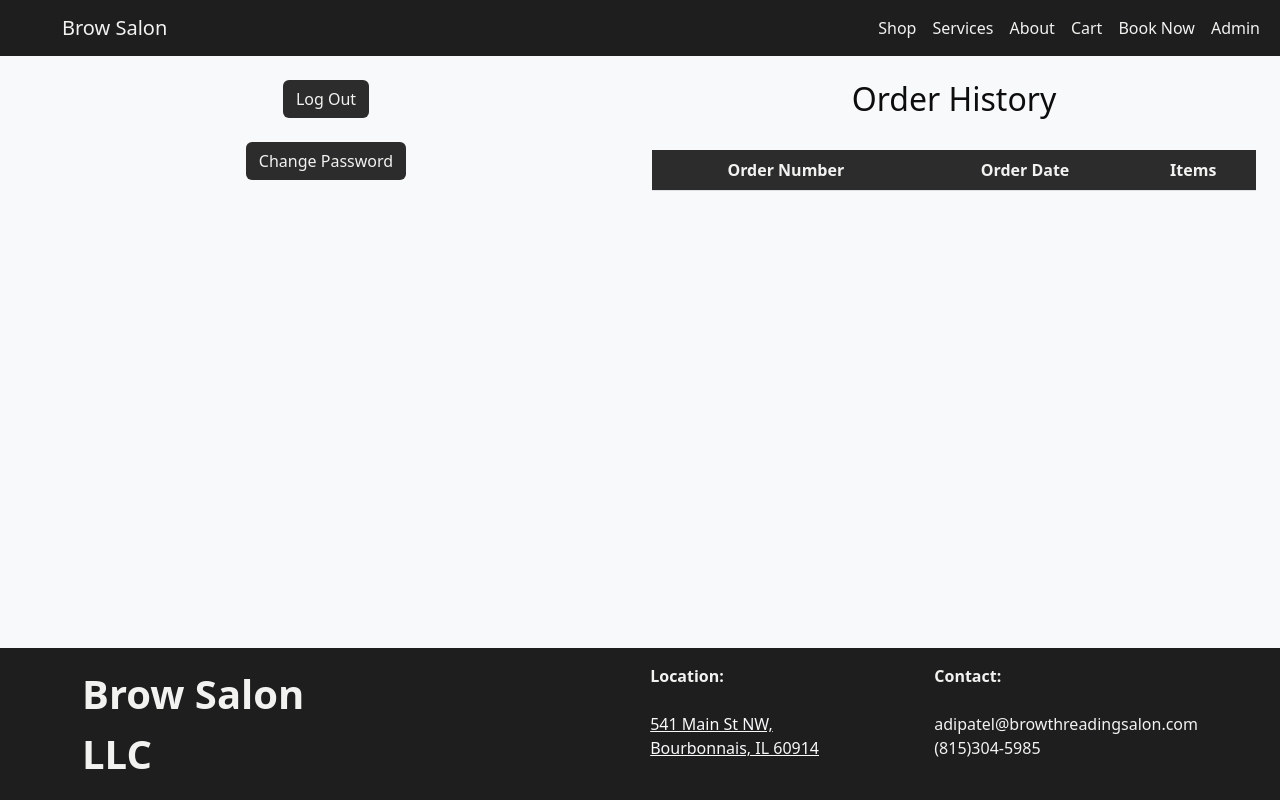
After one commit to TakTak79/salon391, a Django app: page /profile/ in a window 1280 px wide. The commit adds this page. Run offline with Django 5.2, Linux system fonts and the light colour scheme; a user stored in the database is signed in; data comes from the database, SQL or seed files in the repository; both versions use the stored data as it was after the commit; lists and menus that the app fills with data are empty.

Commit message:
Added Order History, Profile page, and email verification for registrations

```diff
--- a/brow_salon/salon/admin.py
+++ b/brow_salon/salon/admin.py
@@ -1,6 +1,6 @@
 from django.contrib import admin
 
-from salon.models import CartItem, Product, Service
+from salon.models import CartItem, Order, Product, Service
 
 # Register your models here.
 
@@ -22,3 +22,4 @@ class ProductAdmin(admin.ModelAdmin):
 admin.site.register(Service,ServiceAdmin)
 admin.site.register(Product, ProductAdmin)
 admin.site.register(CartItem)
+admin.site.register(Order)
--- a/brow_salon/salon/models.py
+++ b/brow_salon/salon/models.py
@@ -25,3 +25,9 @@ class CartItem(models.Model):
 
     def __str__(self):
         return f'{self.quantity} x {self.product.name}'
+
+class Order(models.Model):
+    user = models.ForeignKey(User, on_delete=models.CASCADE)
+    date_added = models.DateTimeField(auto_now_add=True)
+    order_number = models.CharField(max_length=100)
+    itemList = models.TextField(null=True)
--- a/brow_salon/salon/templates/about.html
+++ b/brow_salon/salon/templates/about.html
@@ -10,7 +10,6 @@
             <img src="https://images.pexels.com/photos/331989/pexels-photo-331989.jpeg?auto=compress&cs=tinysrgb&w=600" style="max-width: 550px; width: 100%;" class="img img-fluid", alt="Stock image of a haircut">
         </div>
         <div class="col-sm text-center">
-            <h1>About Us</h1>
             <br>
             <h2>Welcome to Brow Salon</h2>
             <p class="text-center" style="text-indent: 50px;">At Brow Salon, we believe that beauty is more than just a look—it's a feeling. Our salon is a place where you can relax, rejuvenate, and leave feeling your absolute best. With a team of skilled stylists, and beauty professionals, we are dedicated to providing exceptional hair and beauty services tailored to your unique style.</p>
--- /dev/null
+++ b/brow_salon/salon/templates/activate-failed.html
@@ -0,0 +1 @@
+Something went wrong.
--- a/brow_salon/salon/templates/base.html
+++ b/brow_salon/salon/templates/base.html
@@ -3,7 +3,7 @@
   <head>
     <meta charset="utf-8">
     <meta name="viewport" content="width=device-width, initial-scale=1">
-    <title>Bootstrap demo</title>
+    <title>Brow Salon</title>
     <link href="https://cdn.jsdelivr.net/npm/bootstrap@5.3.3/dist/css/bootstrap.min.css" rel="stylesheet" integrity="sha384-QWTKZyjpPEjISv5WaRU9OFeRpok6YctnYmDr5pNlyT2bRjXh0JMhjY6hW+ALEwIH" crossorigin="anonymous">
   </head>
 
@@ -113,7 +113,7 @@
             {% endif %}
             <a class="p-2 nav-item nav-link text-light" href="{% url 'booking' %}">Book Now</a>
             {% if user.is_authenticated %}
-              <a class="p-2 nav-item nav-link text-light" href="{% url 'logout' %}">Logout</a>
+              <a class="p-2 nav-item nav-link text-light" href="{% url 'profile' %}">{{request.user.username}}</a>
             {% else %}
               <a class="p-2 nav-item nav-link text-light" href="{% url 'login_page' %}">Sign up/Login</a>
             {% endif %}
--- a/brow_salon/salon/templates/book.html
+++ b/brow_salon/salon/templates/book.html
@@ -37,7 +37,7 @@
         </div>
 
     {% else %}
-        <div class="text-center">Log in to schedule an appoitnment</div>
+        <div class="text-center">Log in to schedule an appointment</div>
     {% endif %}
     <div class="clear" style=" clear: both; height: 400px;"></div><!-- Clear dvided to help with spacing-->
 {% endblock %}
--- a/brow_salon/salon/templates/index.html
+++ b/brow_salon/salon/templates/index.html
@@ -30,7 +30,7 @@
             <table class="table text-center container-fluid">
                 <thead>
                   <tr>
-                    <th scope="col"><a class="text-light" href="{% url 'services' %}">Service</a></th>
+                    <th scope="col"><a class="text-light" href="{% url 'services' %}">Services</a></th>
                   </tr>
                 </thead>
                 <tbody>
--- /dev/null
+++ b/brow_salon/salon/templates/profile.html
@@ -0,0 +1,38 @@
+{% extends "base.html" %}
+
+
+{% block content %}
+
+<div class="container-fluid">
+    <div class="row">
+        <div class="col-sm text-center">
+            <a class="btn text-center" type="button" href="{% url 'logout' %}"> Log Out</a><br><br>
+            <a class="btn text-center" type="button" href=""> Change Password</a>
+        </div>
+        <div class="col-sm">
+            <h2 class="text-center">Order History</h2><br>
+            <table class="table text-center container-fluid">
+                <thead>
+                  <tr>
+                    <th scope="col">Order Number</th>
+                    <th scope="col">Order Date</th>
+                    <th scope="col">Items</th>
+                  </tr>
+                </thead>
+                <tbody>
+                    {% for order in orders %}
+                    <tr class="text-center">
+                        {% csrf_token %}  <!-- CSRF token for security -->
+
+                            <td>{{order.0}}</td>
+                            <td>{{order.1}}</td>
+                            <td>{{order.2}}</td>
+                      </tr>
+                      {% endfor %}
+                </tbody>
+
+        </div>
+    </div>
+</div>
+
+{% endblock %}
--- a/brow_salon/salon/templates/services.html
+++ b/brow_salon/salon/templates/services.html
@@ -11,7 +11,7 @@
             <thead>
               <tr>
                 <th scope="col">Service</th>
-                <th scope="col">Duration</th>
+                <th scope="col">Duration(min.)</th>
                 <th scope="col">Cost</th>
               </tr>
             </thead>
@@ -19,7 +19,7 @@
             {% csrf_token %}  <!-- CSRF token for security -->
             {% for service in services %}
               <tr class="text-center">
-                <td>{{service.name}}</td>
+                <td><a class="text-dark" href="{% url 'booking' %}">{{service.name}}</a></td>
                 <td>{{service.duration}}</td>
                 <td>${{service.cost}}</td>
               </tr>
--- a/brow_salon/salon/urls.py
+++ b/brow_salon/salon/urls.py
@@ -21,6 +21,8 @@ urlpatterns = [
     path('register/', views.register_page, name='register'),  # Registration page
     path('logout/', views.logout_view, name="logout"),
     path('place_order', views.place_order, name='place_order'),
+    path('activate-user/<uidb64>/<token>', views.activate_user, name='activate'),
+    path('profile/', views.view_profile, name='profile')
 ]
 
 urlpatterns += static(settings.MEDIA_URL, document_root=settings.MEDIA_ROOT)
--- a/brow_salon/salon/views.py
+++ b/brow_salon/salon/views.py
@@ -1,19 +1,41 @@
+from datetime import date, datetime
+import json
 from ntpath import join
+from typing import Self
 from django.http import HttpResponse
 from django.shortcuts import redirect, render
 from django.template import loader
 from django.shortcuts import render, redirect
 from django.contrib import messages
+from django.contrib.sites.shortcuts import get_current_site
 from django.contrib.auth import authenticate, login, logout
 from django.contrib.auth.forms import PasswordChangeForm
 from django.contrib.auth.decorators import login_required
 from django.contrib.auth import update_session_auth_hash
 from django.contrib.auth.models import User
+from django.urls import reverse
 from .models import *
 from django.core.mail import send_mail
+from django_registration.backends import *
+from django.template.loader import render_to_string
+from django.contrib.auth.tokens import PasswordResetTokenGenerator
+from django.utils.http import urlsafe_base64_encode, urlsafe_base64_decode
+from django.utils.encoding import force_bytes
+from django.utils.encoding import force_str
+import threading
 
+class EmailThread(threading.Thread):
+    def __init__(self, email):
+        self.email=email
+        threading.Thread.__init__(self)
+    def run(self):
+        self.email.send()
 
-#from salon.forms import SignUpForm
+class TokenGenerator(PasswordResetTokenGenerator):
+    def _make_hash_value(self, user, timestamp):
+        return str(user.pk)+str(timestamp)+str(user.is_active)
+
+generate_token = TokenGenerator()
 
 # Create your views here.
 def index(request):
@@ -35,8 +57,32 @@ def shop(request):
     all_products = Product.objects.all()
     return render(request, 'shop.html', {'products':all_products})
 
-# def cart(request):
-#     return render(request, 'cart.html')
+
+def activate_user(request, uidb64, token):
+    try:
+        uid=force_str(urlsafe_base64_decode(uidb64))
+        user = User.objects.get(pk=uid)
+    except Exception as e:
+        user=None
+    if user and generate_token.check_token(user,token):
+        user.is_active = True
+        user.save()
+        messages.add_message(request, messages.SUCCESS, 'Email is verified, you can now login')
+        return redirect(reverse('login_page'))
+    return render(request, 'authentication/activate-failed.html',{'user':user})
+
+def send_activation_email(user, request):
+    current_site = get_current_site(request)
+    email_subject = 'Activate your account'
+    email_body = render_to_string('activate.html',{
+        'user':user,
+        'domain':current_site,
+        'uid': urlsafe_base64_encode(force_bytes(user.pk)),
+        'token': generate_token.make_token(user)
+    })
+    send_mail(email_subject,email_body, "browsalon3@gmail.com", [str(user.email)])
+
+
 
 
 def login_page(request):
@@ -74,7 +120,6 @@ def register_page(request):
         last_name = request.POST.get('last_name')
         username = request.POST.get('username')
         password = request.POST.get('password')
-        # phone_number = request.Post.get('phone_number')
 
         # Check if a user with the provided username already exists
         user = User.objects.filter(username=username)
@@ -93,12 +138,14 @@ def register_page(request):
         )
 
         # Set the user's password and save the user object
+        user.is_active=False
         user.set_password(password)
         user.save()
+        send_activation_email(user,request)
 
         # Display an information message indicating successful account creation
-        messages.info(request, "Account created Successfully!")
-        return redirect('register')
+        messages.info(request, "We sent you an email to verify your account")
+        return redirect('login_page')
 
     # Render the registration page template (GET request)
     return render(request, 'register.html')
@@ -151,6 +198,7 @@ def place_order(request):
     total_price = sum(item.product.cost * item.quantity for item in cart_items)
     user = request.user
     user_email = user.email
+    date = datetime.today()
     items=[]
     for item in cart_items:
         items.append(item.product.name +": " + str(item.quantity))
@@ -174,4 +222,24 @@ def place_order(request):
     fail_silently=False,
     )
 
+    #Save order to database
+    order = Order()
+    order.itemList = json.dumps(items)
+    order.user = user
+    #order.date_added = date
+    order.order_number = str(request.user.id) + '-' + date.strftime('%m-%d-%Y')
+    order.save()
+
     return redirect('view_cart')
+
+def view_profile(request):
+    all_orders=Order.objects.filter(user=request.user)
+    jsonDec = json.decoder.JSONDecoder()
+    # order_numbers=[]
+    # order_dates=[]
+    # order_contents=[]
+    orders=[]
+    for order in all_orders:
+       orders.append([order.order_number,order.date_added, jsonDec.decode(order.itemList)])
+
+    return render(request, 'profile.html', {'orders': orders })
--- a/brow_salon/salonsite/urls.py
+++ b/brow_salon/salonsite/urls.py
@@ -22,8 +22,9 @@ from django.conf import settings
 
 urlpatterns = [
     path('admin/', admin.site.urls),
-    path('salon/', include("salon.urls")),
-    # path('accounts/', include('django.contrib.auth.urls')),  # Default auth URLs (login, logout, etc.)
+    path(r'', include("salon.urls")),
+    path('', include('django_registration.backends.activation.urls')),
+    #path('', include('django.contrib.auth.urls')),  # Default auth URLs (login, logout, etc.)
     # path('login/', auth_views.LoginView.as_view(), name='login'),  # Custom /login/ path
 ]
 
```
Also changed, not shown: brow_salon/salon/templates/activate.html (added, +12 -0 lines), brow_salon/db.sqlite3, brow_salon/salon/migrations/0006_order.py (added), brow_salon/salon/migrations/0007_alter_order_order_number.py (added).
